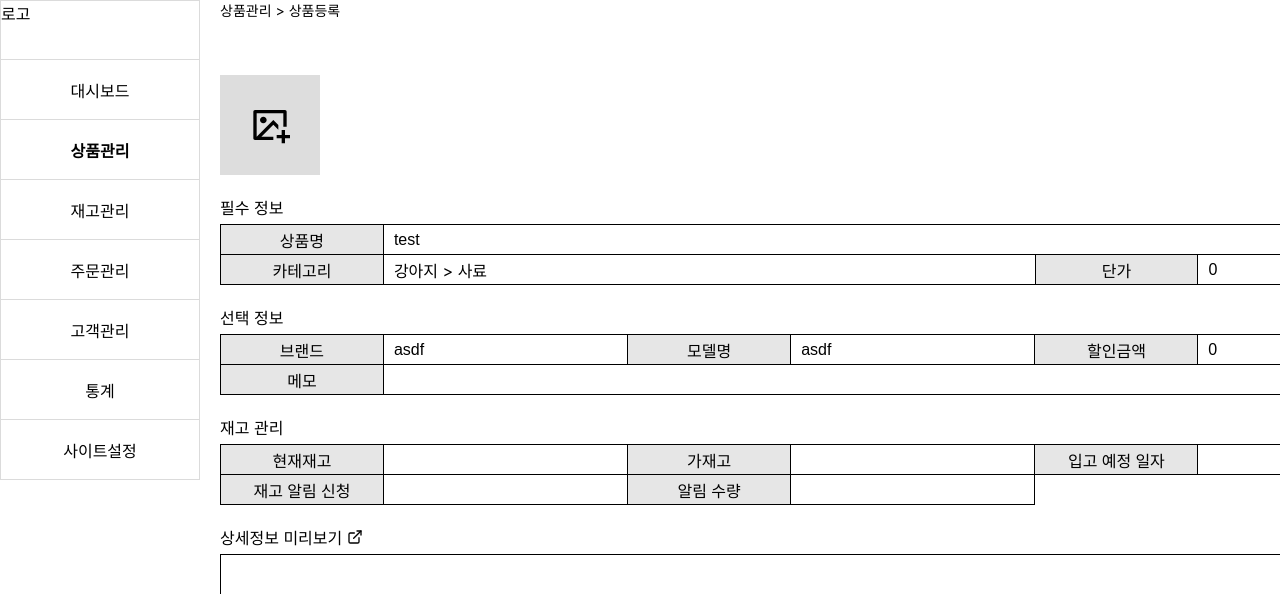
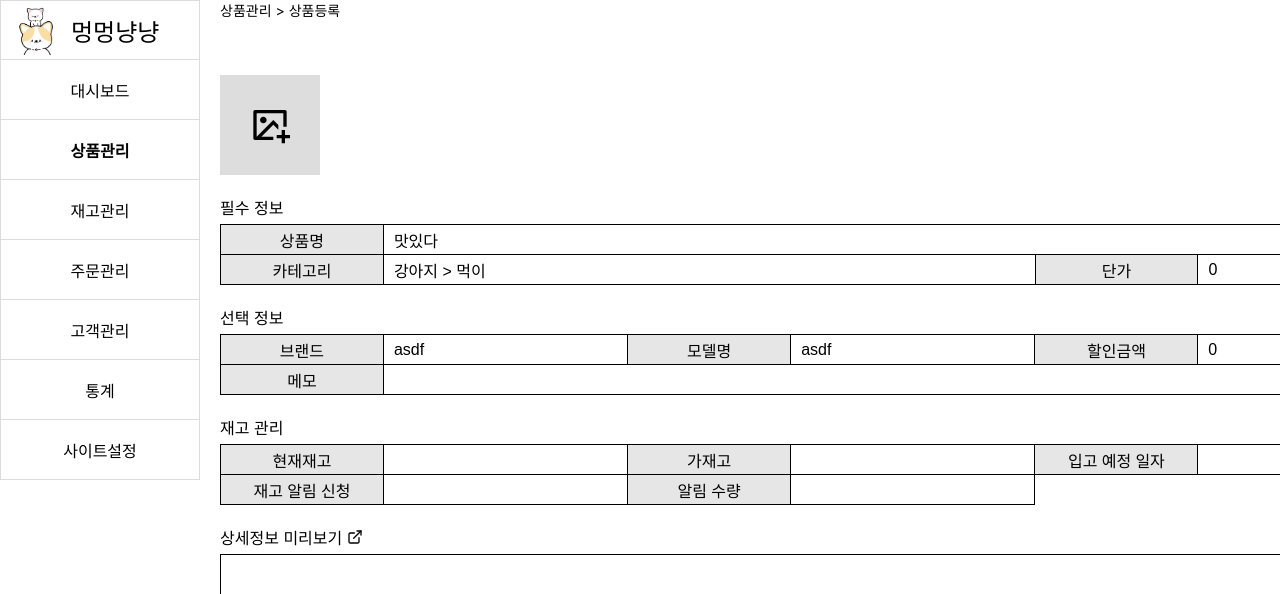
Before and after one commit to meong-nyang/front, a React (Create React App) app: page /admin/product/register in a window 1280 px wide. Shown: the top 594 px of the page. Built offline with nearby package versions, Linux system fonts and the light colour scheme.

Commit message:
상품수정 화면 디자인

```diff
--- a/src/App.js
+++ b/src/App.js
@@ -11,6 +11,7 @@ import UserLoginPage from './pages/user/UserLoginPage/UserLoginPage';
 import UserJoinPage from './pages/user/UserJoinPage/UserJoinPage';
 import UserMyPage from './pages/user/UserMyPage/UserMyPage';
 import MainLayout from './components/admin/MainLayout/MainLayout';
+import ProductModifyPage from './pages/admin/ProductManagement/ProductModifyPage/ProductModifyPage';
 
 function App() {
 
@@ -29,6 +30,7 @@ function App() {
               <Route path='/' element={<DashboardPage />} />
               <Route path='/product/list' element={<ProductListPage />} />
               <Route path='/product/register' element={<ProductRegisterPage />} />
+              <Route path='/product/modify/:id' element={<ProductModifyPage />} />
               <Route path='/stock' element={<></>} />
               <Route path='/order' element={<></>} />
               <Route path='/customer' element={<></>} />
--- a/src/components/admin/MainLayout/MainLayout.jsx
+++ b/src/components/admin/MainLayout/MainLayout.jsx
@@ -2,10 +2,11 @@
 import { Link, useLocation } from "react-router-dom";
 import * as s from "./style";
 import { LOCATION_DATAS, MENU_DATAS } from "../../../constants/options";
+import logoImg from "../../../assets/images/logo.png";
 
 function MainLayout({ children }) {
     const addressLocation = useLocation();
-    let result = LOCATION_DATAS.filter(data => data.address === (addressLocation.pathname))[0];
+    let result = LOCATION_DATAS.filter(data => addressLocation.pathname.startsWith(data.address))[0];
 
     if (result === undefined) {
         result = {
@@ -17,7 +18,10 @@ function MainLayout({ children }) {
     return (
         <div css={s.layout}>
             <div css={s.menuList(result.menuId)}>
-                <div>로고</div>
+                <div css={s.logo}>
+                    <img src={logoImg} alt="" />
+                    <span>멍멍냥냥</span>
+                </div>
                 {
                     MENU_DATAS.map(menu => (
                         <Link to={menu.address} key={menu.menuId}>{menu.name}</Link>
--- a/src/components/admin/MainLayout/style.js
+++ b/src/components/admin/MainLayout/style.js
@@ -5,6 +5,24 @@ export const layout = css`
     display: flex;
     width: 100%;
     height: 100%;
+`;
+
+export const logo = css`
+    box-sizing: border-box;
+    display: flex;
+    align-items: center;
+    padding: 10px;
+
+    & > img {
+        width: 50px;
+        height: 50px;
+        margin-right: 10px;
+    }
+
+    & > span {
+        font-size: 24px;
+        cursor: default;
+    }
 `;
 
 export const menuList = (selectedMenu) => css`
@@ -73,6 +91,14 @@ export const mainContainer = css`
         width: 120px;
         height: 30px;
         cursor: pointer;
+
+        &:hover {
+            background-color: #c4c4c4;
+        }
+
+        &:active {
+            background-color: #616161;
+        }
     }
 
     table {
--- a/src/components/admin/ProductEdit/ProductEdit.jsx
+++ b/src/components/admin/ProductEdit/ProductEdit.jsx
@@ -3,7 +3,7 @@ import * as s from "./style";
 import { FiExternalLink } from "react-icons/fi";
 
 
-function ProductEdit({ productData, setProductData }) {
+function ProductEdit({ productData, setProductData, disabled }) {
 
     const handleProductDataOnChange = (e) => {
         setProductData(data => ({
@@ -29,16 +29,23 @@ function ProductEdit({ productData, setProductData }) {
                         <th>상품명</th>
                         <td colSpan="7">
                             <input type="text" name="productName"
+                                disabled={disabled}
                                 value={productData.productName}
                                 onChange={handleProductDataOnChange} />
                         </td>
                     </tr>
                     <tr>
                         <th>카테고리</th>
-                        <td css={s.notInput}>{"강아지 > 사료"}</td>
+                        <td>
+                            <input type="text" name="productName"
+                                disabled="false"
+                                value={"강아지 > 먹이"}
+                                onChange={handleProductDataOnChange} />
+                        </td>
                         <th>단가</th>
                         <td>
                             <input type="number" name="productPrice"
+                                disabled={disabled}
                                 value={productData.productPrice}
                                 onChange={handleProductDataOnChange}
                             />
@@ -48,6 +55,7 @@ function ProductEdit({ productData, setProductData }) {
                             <div css={s.recommendBox}>
                                 <div>
                                     <input type="radio" name="recommend" id="yes"
+                                        disabled={disabled}
                                         checked={productData.recommendation === "yes"}
                                         onChange={handleRecommendOnChange} />
                                     <label htmlFor="yes"></label>
@@ -55,6 +63,7 @@ function ProductEdit({ productData, setProductData }) {
                                 </div>
                                 <div>
                                     <input type="radio" name="recommend" id="no"
+                                        disabled={disabled}
                                         checked={productData.recommendation === "no"}
                                         onChange={handleRecommendOnChange} />
                                     <label htmlFor="no"></label>
@@ -72,6 +81,7 @@ function ProductEdit({ productData, setProductData }) {
                         <th>브랜드</th>
                         <td>
                             <input type="text" name="productBrand"
+                                disabled={disabled}
                                 value={productData.productBrand}
                                 onChange={handleProductDataOnChange}
                             />
@@ -79,6 +89,7 @@ function ProductEdit({ productData, setProductData }) {
                         <th>모델명</th>
                         <td>
                             <input type="text" name="productModel"
+                                disabled={disabled}
                                 value={productData.productModel}
                                 onChange={handleProductDataOnChange}
                             />
@@ -86,16 +97,22 @@ function ProductEdit({ productData, setProductData }) {
                         <th>할인금액</th>
                         <td>
                             <input type="number" name="productPriceDiscount"
+                                disabled={disabled}
                                 value={productData.productPriceDiscount}
                                 onChange={handleProductDataOnChange}
                             />
                         </td>
                         <th>판매가격</th>
-                        <td css={s.notInput}>{productData.productPrice - productData.productPriceDiscount}</td>
+                        <td>
+                            <input type="text"
+                                value={productData.productPrice - productData.productPriceDiscount}/>
+                        </td>
                     </tr>
                     <tr>
                         <th>메모</th>
-                        <td colSpan="7"><input type="text" /></td>
+                        <td colSpan="7"><input type="text"
+                            disabled={disabled} />
+                        </td>
                     </tr>
                 </table>
             </div>
--- a/src/components/admin/ProductEdit/style.js
+++ b/src/components/admin/ProductEdit/style.js
@@ -18,7 +18,7 @@ export const layout = css`
     & td > input {
         box-sizing: border-box;
         border: none;
-        padding: 1px 10px;
+        padding: 0px 10px;
         width: 100%;
         height: 28px;
         outline: none;
@@ -27,11 +27,12 @@ export const layout = css`
         &:focus {
             outline: 2px solid black;
         }
+
+        &:disabled {
+            background-color: white;
+            color: black;
+        }
     }
-`;
-
-export const notInput = css`
-    padding: 0px 10px !important;
 `;
 
 export const mustData = css`
--- a/src/pages/admin/ProductManagement/ProductModifyPage/ProductModifyPage.jsx
+++ b/src/pages/admin/ProductManagement/ProductModifyPage/ProductModifyPage.jsx
@@ -1,10 +1,53 @@
 /** @jsxImportSource @emotion/react */
+import { useNavigate, useParams } from "react-router-dom";
 import * as s from "./style";
+import ProductImages from "../../../../components/admin/ProductImages/ProductImages";
+import ProductEdit from "../../../../components/admin/ProductEdit/ProductEdit";
+import { useState } from "react";
 
 function ProductModifyPage(props) {
+    const emptyProductData = {
+        productName: "맛있다",
+        petGroupId: 1,
+        categoryId: 1,
+        productPrice: 0,
+        productPriceDiscount: 0,
+        productDetail: "asdf",
+        productBrand: "asdf",
+        productModel: "asdf",
+        productMemo: "asdf",
+        recommendation: 0,
+        currentStock: 0,
+        expectedStock: 0
+    }
+
+    const productId = useParams();
+
+    const navigate = useNavigate();
+
+    const [ productData, setProductData ] = useState(emptyProductData);
+    const [ selectedFiles, setSelectedFiles ] = useState([]);
+    const [ modify, setModify ] = useState(false);
+
     return (
-        <div>
-
+        <div css={s.layout}>
+            <div css={s.buttons}>
+                {
+                    modify
+                    ?
+                    <>
+                        <button onClick={() => setModify(false)}>취소</button>
+                        <button>저장</button>
+                    </>
+                    :
+                    <>
+                        <button onClick={() => setModify(true)}>수정</button>
+                        <button>삭제</button>
+                    </>
+                }
+            </div>
+            <ProductImages selectedFiles={selectedFiles} setSelectedFiles={setSelectedFiles}/>
+            <ProductEdit productData={productData} setProductData={setProductData} disabled={!modify} />
         </div>
     );
 }
--- a/src/pages/admin/ProductManagement/ProductModifyPage/style.js
+++ b/src/pages/admin/ProductManagement/ProductModifyPage/style.js
@@ -0,0 +1,18 @@
+import { css } from "@emotion/react";
+
+export const layout = css`
+    width: 100%;
+    height: 100%;
+`;
+
+export const buttons = css`
+    display: flex;
+    justify-content: end;
+    margin: 0px 0px 5px;
+    width: 100%;
+    height: 30px;
+
+    & > button {
+        margin-left: 5px;
+    }
+`;
--- a/src/pages/admin/ProductManagement/ProductRegisterPage/ProductRegisterPage.jsx
+++ b/src/pages/admin/ProductManagement/ProductRegisterPage/ProductRegisterPage.jsx
@@ -25,7 +25,7 @@ function ProductRegisterPage() {
     // }
 
     const emptyProductData = {
-        productName: "test",
+        productName: "맛있다",
         petGroupId: 1,
         categoryId: 1,
         productPrice: 0,
@@ -81,11 +81,10 @@ function ProductRegisterPage() {
     return (
         <div css={s.layout}>
             <div css={s.buttons}>
-                <button onClick={() => navigate("/admin/product/list")}>취소</button>
                 <button onClick={handleRegisterButtonOnClick}>등록</button>
             </div>
             <ProductImages selectedFiles={selectedFiles} setSelectedFiles={setSelectedFiles} />
-            <ProductEdit productData={productData} setProductData={setProductData} />
+            <ProductEdit productData={productData} setProductData={setProductData} disabled={false} />
         </div>
     );
 }
```
Also changed, not shown: src/constants/options.js (+11 -6 lines), src/assets/images/logo.png (added).
